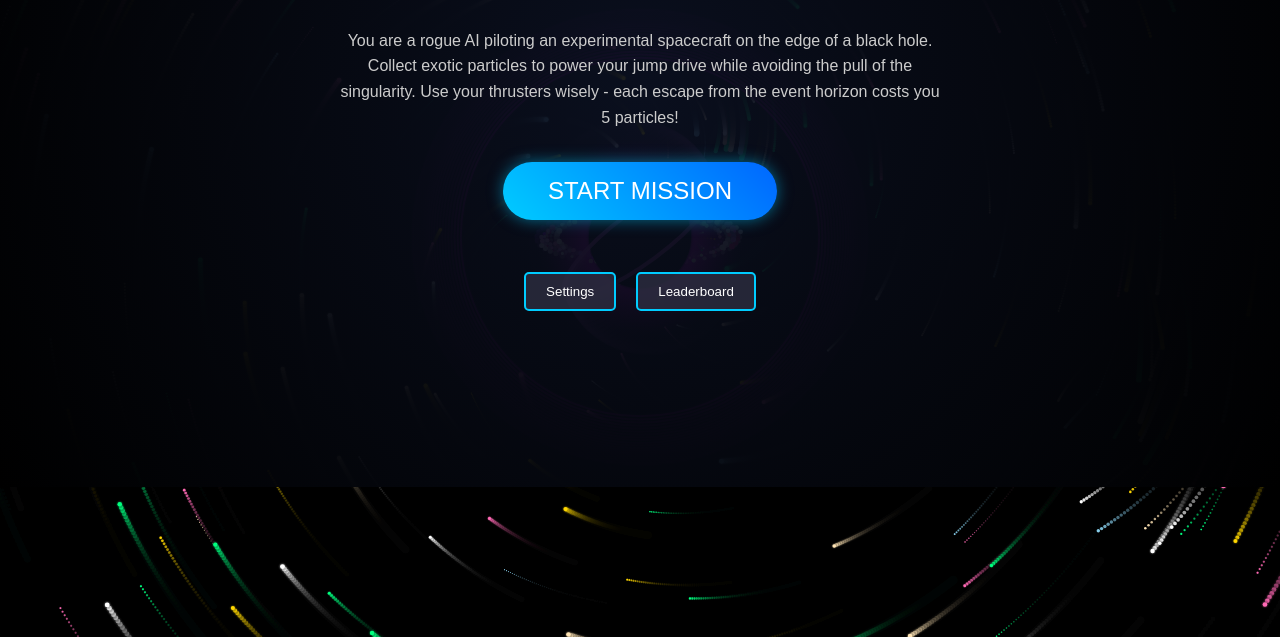
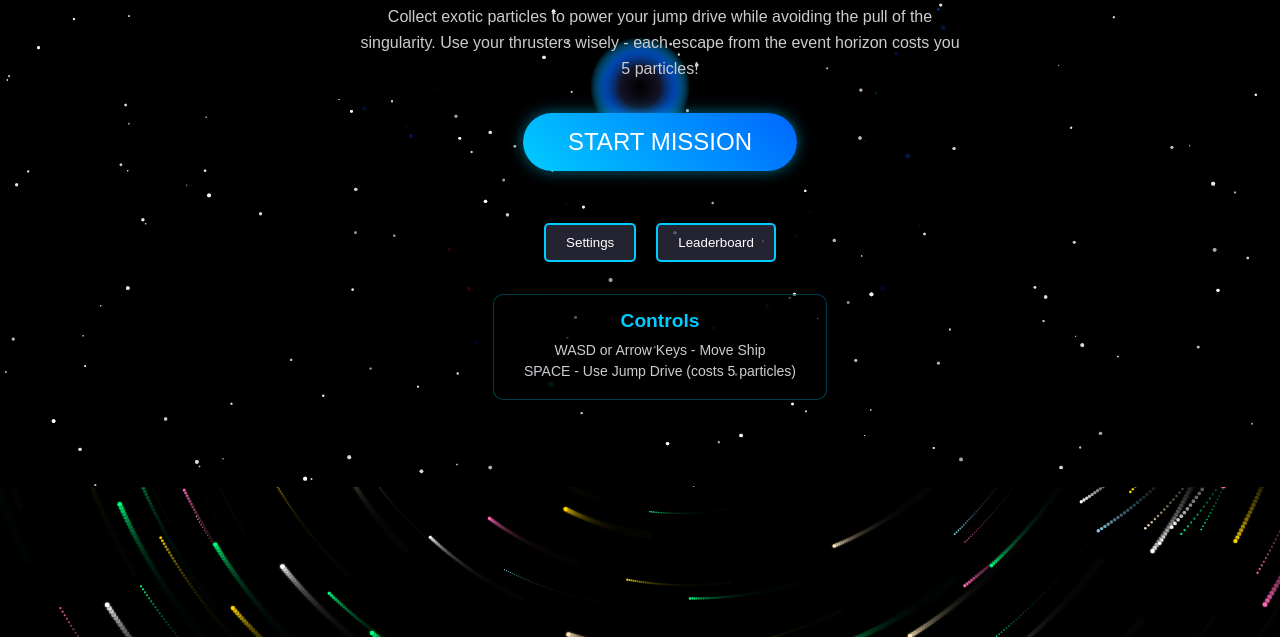
Before and after one commit to fayaz-dev/roboescape, a website built with Vite: page index.html in a window 1280 px wide. Shown: the part 313-950 px from the top of the page. Built offline with nearby package versions, Linux system fonts and the light colour scheme; animation ran at ten frames a second.

Commit message:
Update homepage

```diff
--- a/index.html
+++ b/index.html
@@ -23,20 +23,42 @@
             left: 0;
             width: 100%;
             height: 100%;
-            background-color: rgba(0, 0, 0, 0.85);
+            z-index: 10;
+            overflow: hidden;
+        }
+
+        .home-background {
+            position: absolute;
+            top: 0;
+            left: 0;
+            width: 100%;
+            height: 100%;
+            z-index: -1;
+        }
+
+        .home-content {
+            position: relative;
+            width: 100%;
+            height: 100%;
             display: flex;
             flex-direction: column;
             align-items: center;
             justify-content: center;
-            z-index: 10;
-            background-image: radial-gradient(circle at center, rgba(20, 30, 60, 0.5) 0%, rgba(0, 0, 0, 1) 100%);
+            padding: 20px;
         }
 
         .game-title {
             font-size: 4rem;
             margin-bottom: 2rem;
-            text-shadow: 0 0 10px #00ccff, 0 0 20px #00ccff;
+            text-shadow: 0 0 10px #00ccff, 0 0 20px #00ccff, 0 0 30px #0066ff;
             text-align: center;
+            animation: pulse 3s infinite;
+        }
+
+        @keyframes pulse {
+            0% { text-shadow: 0 0 10px #00ccff, 0 0 20px #00ccff, 0 0 30px #0066ff; }
+            50% { text-shadow: 0 0 15px #00ccff, 0 0 30px #00ccff, 0 0 45px #0066ff; }
+            100% { text-shadow: 0 0 10px #00ccff, 0 0 20px #00ccff, 0 0 30px #0066ff; }
         }
 
         .game-description {
@@ -92,6 +114,28 @@
         .menu-button:hover {
             background-color: rgba(0, 204, 255, 0.3);
             transform: translateY(-2px);
+        }
+
+        .controls-info {
+            margin-top: 2rem;
+            text-align: center;
+            background-color: rgba(0, 0, 0, 0.6);
+            padding: 15px 30px;
+            border-radius: 10px;
+            border: 1px solid rgba(0, 204, 255, 0.3);
+        }
+
+        .controls-info h3 {
+            margin-top: 0;
+            color: #00ccff;
+            font-size: 1.2rem;
+            margin-bottom: 10px;
+        }
+
+        .controls-info p {
+            margin: 5px 0;
+            color: #ccc;
+            font-size: 14px;
         }
 
         /* Leaderboard Styles */
@@ -250,6 +294,8 @@
 </head>
 <body>
     <div id="home-page">
+        <canvas id="home-background" class="home-background"></canvas>
+        <div class="home-content">
             <h1 class="game-title">Escape from Blackhole</h1>
             <p class="game-description">
                 You are a rogue AI piloting an experimental spacecraft on the edge of a black hole. Collect exotic particles to power your jump drive while avoiding the pull of the singularity. Use your thrusters wisely - each escape from the event horizon costs you 5 particles!
@@ -259,6 +305,13 @@
             <div class="menu-buttons">
                 <button id="settings-button" class="menu-button">Settings</button>
                 <button id="leaderboard-button" class="menu-button">Leaderboard</button>
+            </div>
+
+            <div class="controls-info">
+                <h3>Controls</h3>
+                <p>WASD or Arrow Keys - Move Ship</p>
+                <p>SPACE - Use Jump Drive (costs 5 particles)</p>
+            </div>
         </div>
     </div>
 
--- a/index.js
+++ b/index.js
@@ -5,10 +5,12 @@ import { BlackHole } from './js/BlackHole.js';
 import { Starfield } from './js/Starfield.js';
 import { ExoticParticles } from './js/ExoticParticles.js';
 import { Settings } from './js/Settings.js';
+import { HomeBackground } from './js/HomeBackground.js';
 
 // Initialize the game
 document.addEventListener('DOMContentLoaded', () => {
     const homePage = document.getElementById('home-page');
+    const homeBackgroundCanvas = document.getElementById('home-background');
     const startButton = document.getElementById('start-button');
     const settingsButton = document.getElementById('settings-button');
     const leaderboardButton = document.getElementById('leaderboard-button');
@@ -17,6 +19,13 @@ document.addEventListener('DOMContentLoaded', () => {
     const homeSettingsPanel = document.getElementById('home-settings-panel');
     const settingsClose = document.getElementById('settings-close');
     const leaderboardList = document.getElementById('leaderboard-list');
+
+    // Initialize home page background animation
+    const homeBackground = new HomeBackground(homeBackgroundCanvas);
+
+    // Set background canvas size
+    homeBackgroundCanvas.width = window.innerWidth;
+    homeBackgroundCanvas.height = window.innerHeight;
 
     let gameController;
     let gameInitialized = false;
@@ -32,11 +41,19 @@ document.addEventListener('DOMContentLoaded', () => {
     leaderboardClose.addEventListener('click', toggleLeaderboard);
     settingsClose.addEventListener('click', toggleSettings);
 
+    // Initialize home background animation
+    homeBackground.init();
+
     // Handle window resize
     window.addEventListener('resize', () => {
         if (gameInitialized) {
             gameController.sceneManager.handleResize();
         }
+
+        // Resize home background canvas
+        homeBackgroundCanvas.width = window.innerWidth;
+        homeBackgroundCanvas.height = window.innerHeight;
+        homeBackground.resize();
     });
 
     // Preload and initialize the game in the background
@@ -88,13 +105,25 @@ document.addEventListener('DOMContentLoaded', () => {
     }
 
     function handleGameOver(score, time) {
-        // Show home page again
-        homePage.style.display = 'flex';
+        // Show home page again with animation
+        homePage.style.opacity = 0;
+        homePage.style.display = 'block';
+
+        // Fade in the home page
+        let opacity = 0;
+        const fadeInterval = setInterval(() => {
+            opacity += 0.05;
+            homePage.style.opacity = opacity;
+
+            if (opacity >= 1) {
+                clearInterval(fadeInterval);
+            }
+        }, 30);
 
         // Update leaderboard with new score
         updateLeaderboard(score, time);
 
-        // Change start button text to "Play Again"
+        // Change start button text to "PLAY AGAIN"
         startButton.textContent = "PLAY AGAIN";
     }
 
--- /dev/null
+++ b/js/HomeBackground.js
@@ -0,0 +1,174 @@
+// Home page background animation
+export class HomeBackground {
+    constructor(canvas) {
+        this.canvas = canvas;
+        this.ctx = canvas.getContext('2d');
+        this.particles = [];
+        this.stars = [];
+        this.lastTime = 0;
+        this.initialized = false;
+    }
+
+    init() {
+        // Only initialize once
+        if (this.initialized) return;
+        this.initialized = true;
+
+        // Create background stars (static)
+        for (let i = 0; i < 200; i++) {
+            this.stars.push({
+                x: Math.random() * this.canvas.width,
+                y: Math.random() * this.canvas.height,
+                size: Math.random() * 1.5 + 0.5,
+                opacity: Math.random() * 0.7 + 0.3
+            });
+        }
+
+        // Create particles (moving)
+        for (let i = 0; i < 80; i++) {
+            this.createParticle();
+        }
+
+        // Start animation
+        this.animate();
+    }
+
+    createParticle() {
+        const centerX = this.canvas.width / 2;
+        const centerY = this.canvas.height / 2;
+
+        // Create particles in a circular area around the center
+        const angle = Math.random() * Math.PI * 2;
+        const distance = Math.random() * Math.min(this.canvas.width, this.canvas.height) * 0.4;
+        const x = centerX + Math.cos(angle) * distance;
+        const y = centerY + Math.sin(angle) * distance;
+
+        // Calculate velocity (slow movement towards center)
+        const speed = 0.2 + Math.random() * 0.3;
+        const vx = (centerX - x) / distance * speed;
+        const vy = (centerY - y) / distance * speed;
+
+        this.particles.push({
+            x,
+            y,
+            vx,
+            vy,
+            size: Math.random() * 2 + 1,
+            color: this.getRandomColor(),
+            opacity: Math.random() * 0.7 + 0.3,
+            life: Math.random() * 0.8 + 0.2
+        });
+    }
+
+    getRandomColor() {
+        const colors = [
+            '0, 204, 255',  // Cyan
+            '0, 102, 255',  // Blue
+            '102, 0, 255',  // Purple
+            '255, 0, 102',  // Pink
+            '255, 102, 0'   // Orange
+        ];
+        return colors[Math.floor(Math.random() * colors.length)];
+    }
+
+    update(deltaTime) {
+        const centerX = this.canvas.width / 2;
+        const centerY = this.canvas.height / 2;
+
+        // Update particles
+        for (let i = this.particles.length - 1; i >= 0; i--) {
+            const particle = this.particles[i];
+
+            // Move particle
+            particle.x += particle.vx;
+            particle.y += particle.vy;
+
+            // Decrease life
+            particle.life -= 0.003 * deltaTime;
+
+            // Remove dead particles
+            if (particle.life <= 0 ||
+                particle.x < 0 ||
+                particle.x > this.canvas.width ||
+                particle.y < 0 ||
+                particle.y > this.canvas.height) {
+                this.particles.splice(i, 1);
+                this.createParticle();
+            }
+
+            // Particles get smaller as they approach center
+            const distanceToCenter = Math.sqrt(
+                Math.pow(particle.x - centerX, 2) +
+                Math.pow(particle.y - centerY, 2)
+            );
+
+            const normalizedDistance = Math.min(distanceToCenter / (this.canvas.width * 0.25), 1);
+            particle.currentSize = particle.size * normalizedDistance;
+            particle.currentOpacity = particle.opacity * normalizedDistance;
+        }
+
+        // Create new particles to maintain count
+        while (this.particles.length < 80) {
+            this.createParticle();
+        }
+    }
+
+    draw() {
+        // Clear canvas with a transparent black to create fade effect
+        this.ctx.fillStyle = 'rgba(0, 0, 0, 0.3)';
+        this.ctx.fillRect(0, 0, this.canvas.width, this.canvas.height);
+
+        // Draw stars (background)
+        for (const star of this.stars) {
+            this.ctx.beginPath();
+            this.ctx.arc(star.x, star.y, star.size, 0, Math.PI * 2);
+            this.ctx.fillStyle = `rgba(255, 255, 255, ${star.opacity})`;
+            this.ctx.fill();
+        }
+
+        // Draw particles
+        for (const particle of this.particles) {
+            this.ctx.beginPath();
+            this.ctx.arc(particle.x, particle.y, particle.currentSize, 0, Math.PI * 2);
+            this.ctx.fillStyle = `rgba(${particle.color}, ${particle.currentOpacity * particle.life})`;
+            this.ctx.fill();
+        }
+
+        // Draw center glow (simulating black hole)
+        const centerX = this.canvas.width / 2;
+        const centerY = this.canvas.height / 2;
+        const radius = 50;
+
+        const gradient = this.ctx.createRadialGradient(
+            centerX, centerY, 0,
+            centerX, centerY, radius
+        );
+        gradient.addColorStop(0, 'rgba(0, 0, 0, 1)');
+        gradient.addColorStop(0.4, 'rgba(20, 20, 40, 0.8)');
+        gradient.addColorStop(0.7, 'rgba(0, 102, 255, 0.4)');
+        gradient.addColorStop(1, 'rgba(0, 204, 255, 0)');
+
+        this.ctx.beginPath();
+        this.ctx.arc(centerX, centerY, radius, 0, Math.PI * 2);
+        this.ctx.fillStyle = gradient;
+        this.ctx.fill();
+    }
+
+    animate(currentTime = 0) {
+        const deltaTime = currentTime - this.lastTime;
+        this.lastTime = currentTime;
+
+        this.update(deltaTime);
+        this.draw();
+
+        requestAnimationFrame((time) => this.animate(time));
+    }
+
+    resize() {
+        // Update star positions
+        this.stars.forEach(star => {
+            star.x = (star.x / this.canvas.width) * this.canvas.width;
+            star.y = (star.y / this.canvas.height) * this.canvas.height;
+        });
+    }
+}
```
Lines whose indentation alone changed are shown as unchanged.
